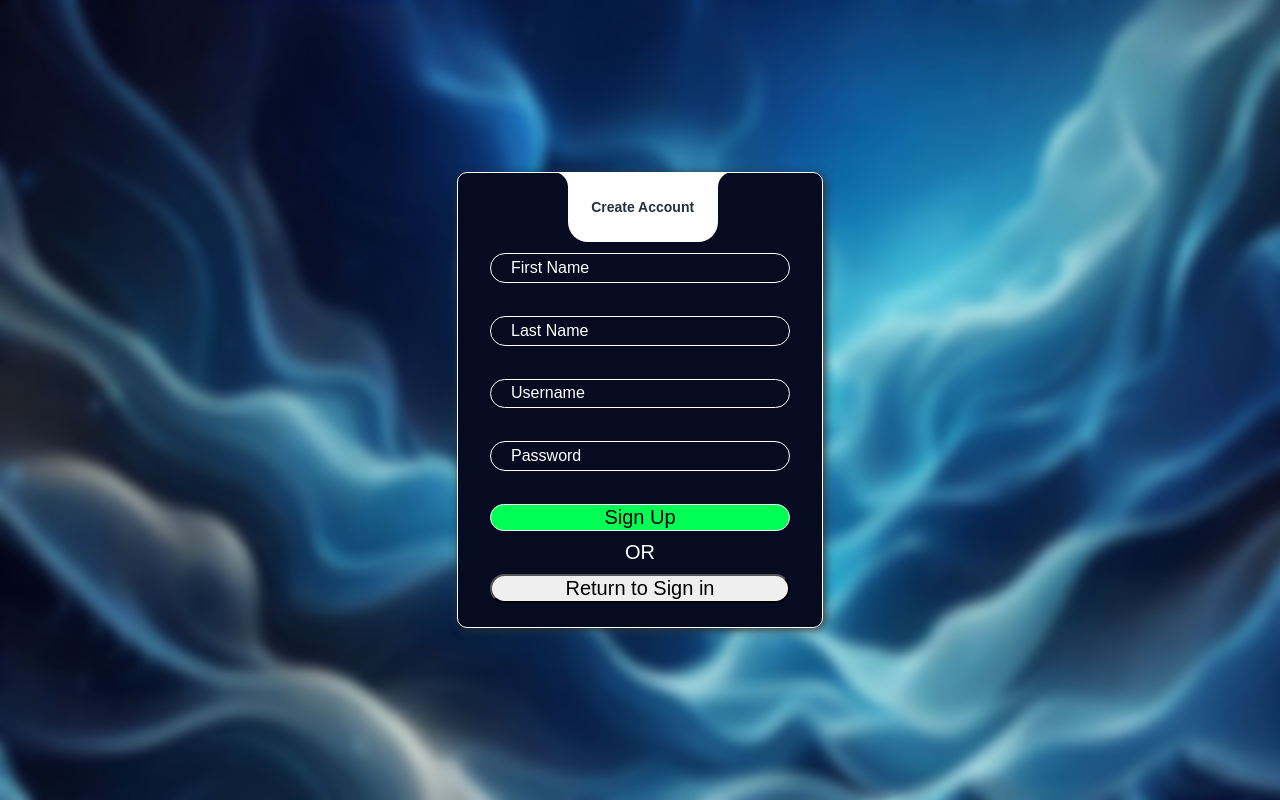
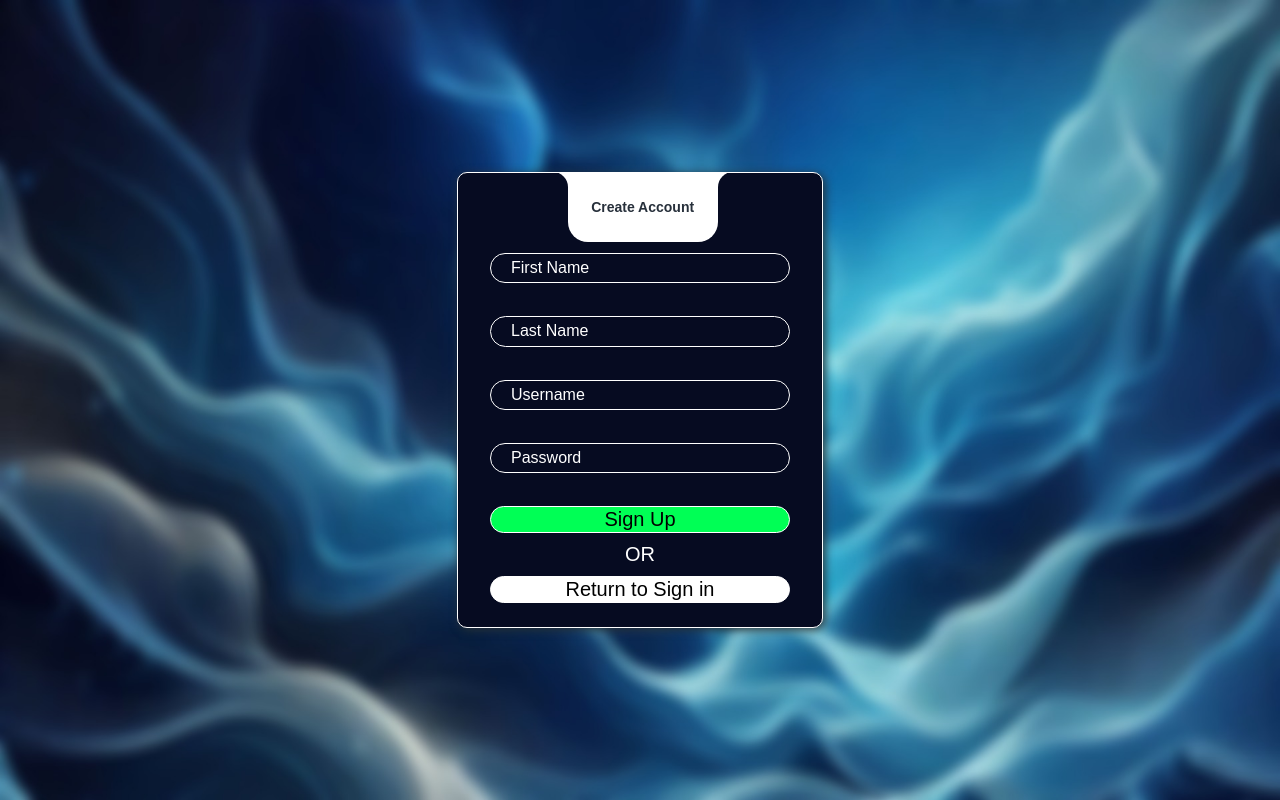
Before and after one commit to Nteaman/POOSD-PROJECT-1, a PHP site: page /signup.html in a window 1280 px wide. Run offline with PHP 8.4, Linux system fonts and the light colour scheme.

Commit message:
styling buttons

```diff
--- a/Landingpage.html
+++ b/Landingpage.html
@@ -19,7 +19,7 @@
 
       <input type="text" id="searchInput" onkeyup="searchTable()" placeholder="Search for names..">
 
-      <button type="button" id="button" class="buttons" onclick = "window.location.href='AddContact.html';">Add Contact</button>
+      <button type="button" id="addContactButton" class="buttons" onclick = "window.location.href='AddContact.html';">Add Contact</button>
       <br />
 
       <span id="label">Your Contacts:</span>
--- a/css/style.css
+++ b/css/style.css
@@ -175,7 +175,7 @@ h1[id = "landing"] {
     color: rgb(0, 0, 0);
 }
 
-#signupButton {
+#signupButton, #addContactButton, #returnButton {
     background-color: rgb(255, 255, 255);
     border: 1px solid #ffffff;
     color: rgb(0, 0, 0);
--- a/signup.html
+++ b/signup.html
@@ -22,7 +22,7 @@
 
     <button type = "button" id = "loginButton" class = "buttons" onclick = "doSignup()">Sign Up</button>
     <span id = "label">OR</span>
-    <button type = "button" id = "return" class = "buttons"onclick="logout()">Return to Sign in</button>
+    <button type = "button" id = "returnButton" class = "buttons"onclick="logout()">Return to Sign in</button>
 
     </div>
 </div>
```
